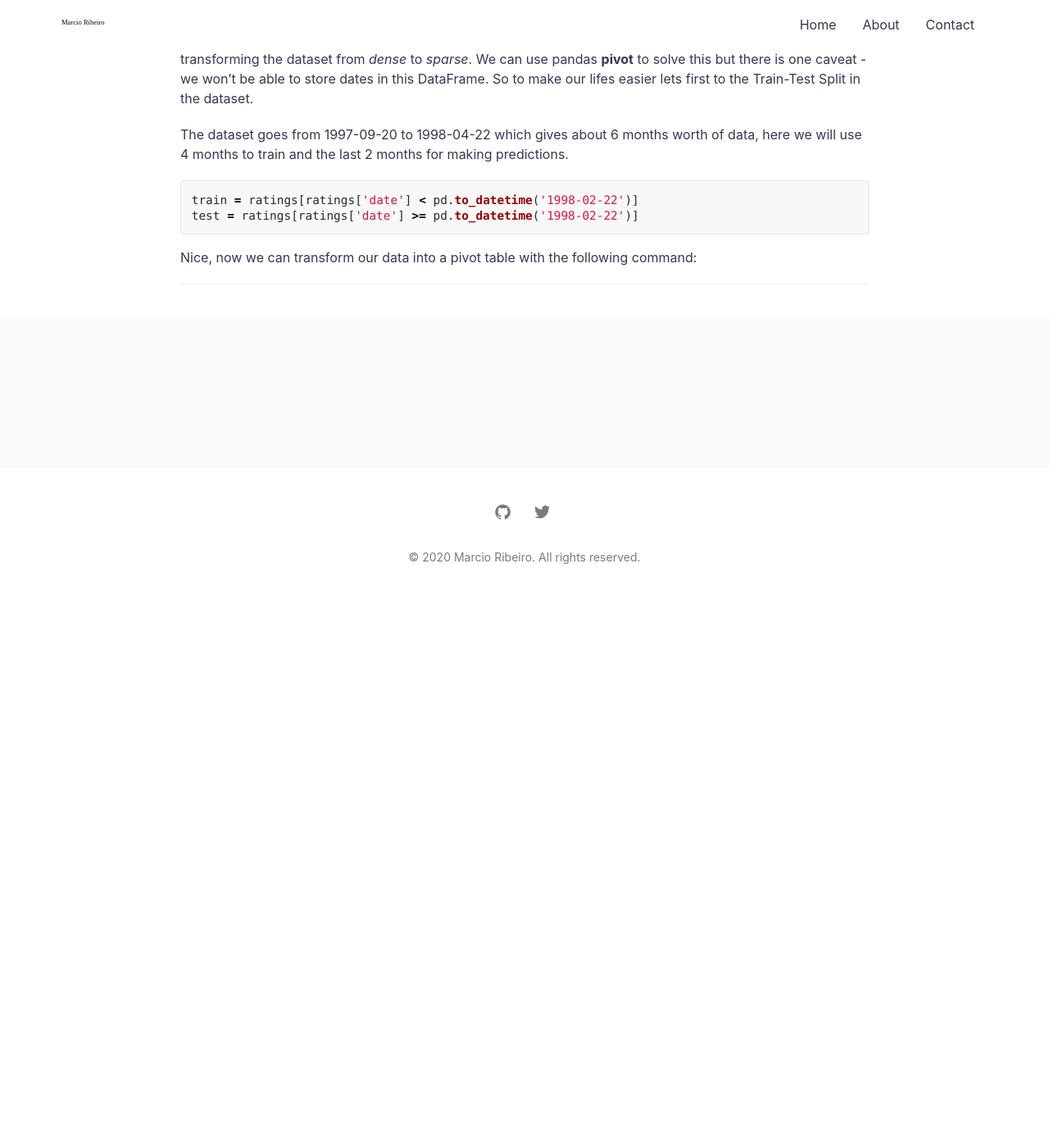
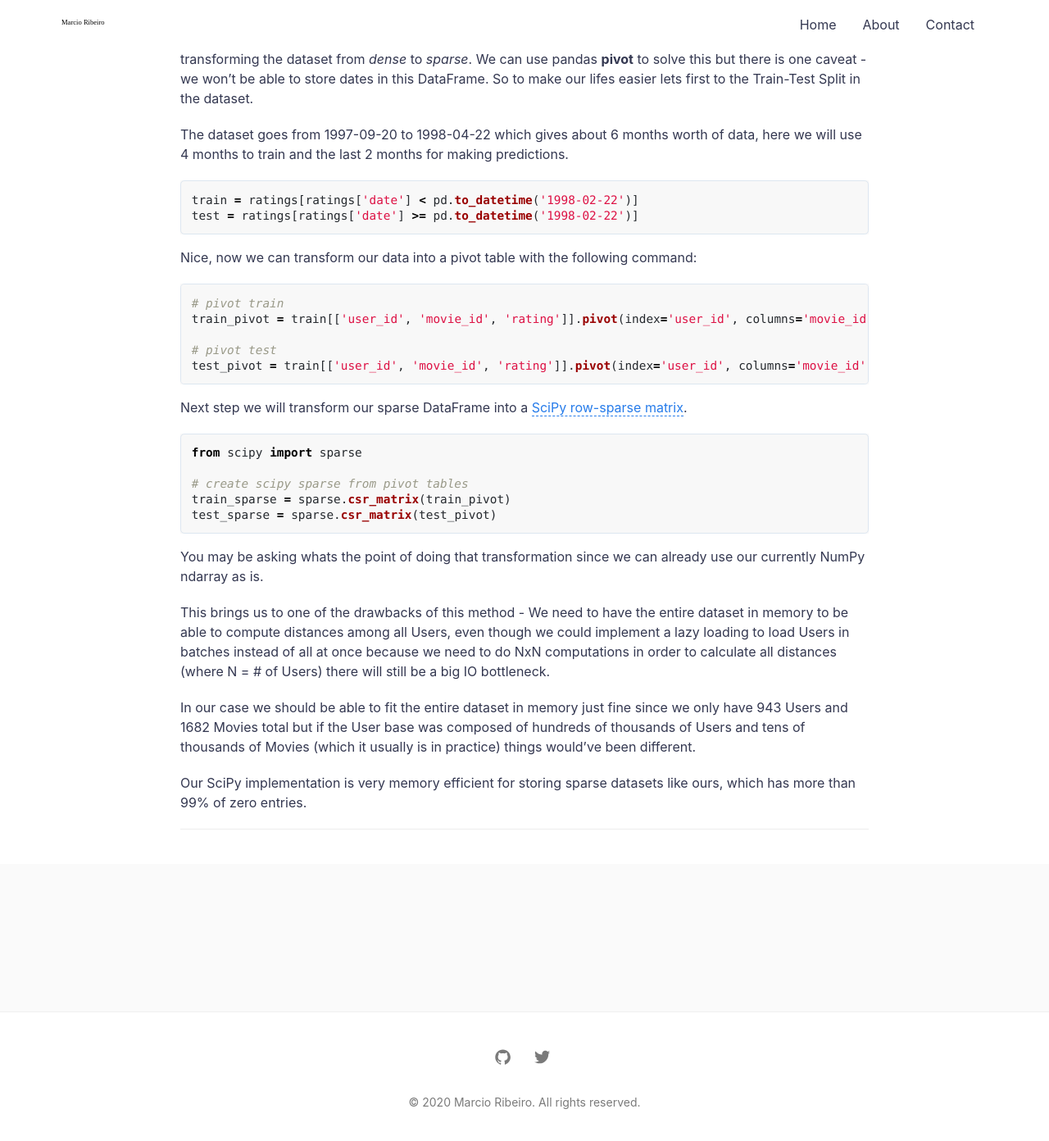
Before and after one commit to marciovai/marciovai.github.io, a Jekyll site: the page built from _posts/2020-06-21-building-a-recommendation-system-in-python.md, in a window 1280 px wide and 1400 px high, scrolled down 5349 px. Shown: the top 1392 px of the window at 82% size. Built offline with Jekyll 4.4.1, drawn with Linux system fonts in a browser that asks for light colours; comment, search, counter and statistics services are not loaded; before the commit the page ends 6084 px from its top, so only the background shows below that; some of the changed text lies outside the part shown.

Commit message:
Checkpoint 2

````diff
--- a/_posts/2020-06-21-building-a-recommendation-system-in-python.md
+++ b/_posts/2020-06-21-building-a-recommendation-system-in-python.md
@@ -142,3 +142,28 @@ test = ratings[ratings['date'] >= pd.to_datetime('1998-02-22')]
 ```
 
 Nice, now we can transform our data into a pivot table with the following command:
+```python
+# pivot train
+train_pivot = train[['user_id', 'movie_id', 'rating']].pivot(index='user_id', columns='movie_id').fillna(0).astype(int)
+
+# pivot test
+test_pivot = train[['user_id', 'movie_id', 'rating']].pivot(index='user_id', columns='movie_id').fillna(0).astype(int)
+```
+
+Next step we will transform our sparse DataFrame into a [SciPy row-sparse matrix](https://docs.scipy.org/doc/scipy/reference/generated/scipy.sparse.csr_matrix.html).
+
+```python
+from scipy import sparse
+
+# create scipy sparse from pivot tables
+train_sparse = sparse.csr_matrix(train_pivot)
+test_sparse = sparse.csr_matrix(test_pivot)
+```
+
+You may be asking whats the point of doing that transformation since we can already use our currently NumPy ndarray as is.
+
+This brings us to one of the drawbacks of this method - We need to have the entire dataset in memory to be able to compute distances among all Users, even though we could implement a lazy loading to load Users in batches instead of all at once because we need to do NxN computations in order to calculate all distances (where N = # of Users) there will still be a big IO bottleneck.
+
+In our case we should be able to fit the entire dataset in memory just fine since we only have 943 Users and 1682 Movies total but if the User base was composed of hundreds of thousands of Users and tens of thousands of Movies (which it usually is in practice) things would've been different.
+
+Our SciPy implementation is very memory efficient for storing sparse datasets like ours, which has more than 99% of zero entries.
````
